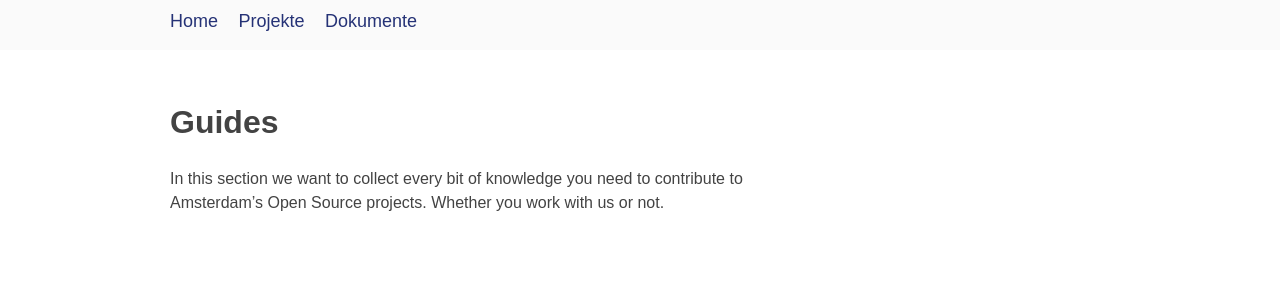
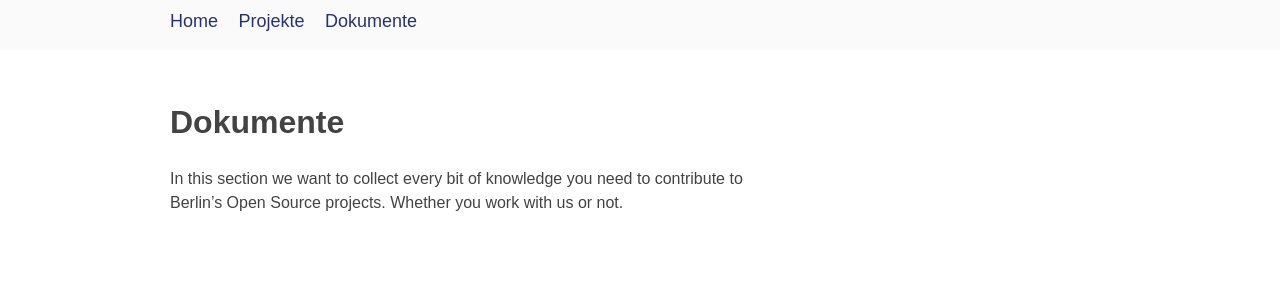
Before and after one commit to bnjmnsbl/berlinOS-demo, a Jekyll site: the page built from guides/index.md, in a window 1280 px wide. Shown: the part 203-503 px from the top of the page. Built offline with Jekyll 4.4.1, drawn with Linux system fonts in a browser that asks for light colours; our own code applies the rules of GitHub Pages for plain Markdown files.

Commit message:
index edits

```diff
--- a/guides/index.md
+++ b/guides/index.md
@@ -1,3 +1,3 @@
-# Guides
+# Dokumente
 
-In this section we want to collect every bit of knowledge you need to contribute to Amsterdam's Open Source projects. Whether you work with us or not.
+In this section we want to collect every bit of knowledge you need to contribute to Berlin's Open Source projects. Whether you work with us or not.
```
Also changed, not shown: projects/index.md (+1 -1 lines).
